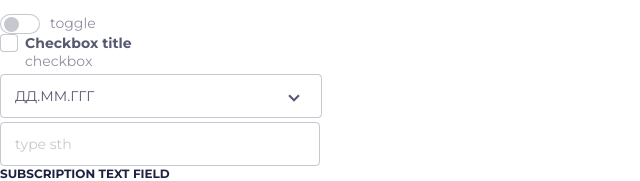
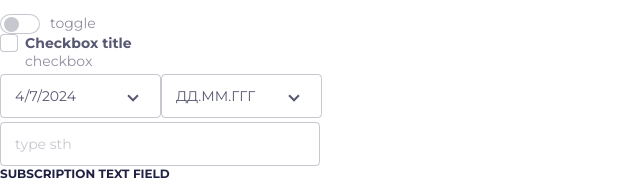
Before and after one commit to gloomy-onion/Looking, a React app: page / in a window 1280 px wide. Shown: the part 892-1073 px from the top of the page, without its empty margins (0-640 px from the left). Built offline with nearby package versions, Linux system fonts and the light colour scheme.

Commit message:
я попыталась сделать дропдаун более разнообразным, чтобы было как в макете

```diff
--- a/src/App.tsx
+++ b/src/App.tsx
@@ -46,7 +46,7 @@ export const App = () => {
       <Checkbox checkboxType={'toggle'} label={'toggle'} />
       <Checkbox checkboxType={'checkbox'} title={'Checkbox title'} label={'checkbox'} />
       <div style={{ width: '322px' }}>
-        <PickDate />
+        <PickDate type={'double'}/>
       </div>
       <TextField />
       <TextField label={'subscription text field'} textFieldType={'email'} placeholder={'Email'} hasButton />
--- a/src/ui-kit/DatePicker/PickDate.tsx
+++ b/src/ui-kit/DatePicker/PickDate.tsx
@@ -18,11 +18,12 @@ interface DatePickerProps {
   startDate?: Date | null;
   endDate?: Date | null;
   onChange?: (date: Date | null) => void;
+  type?: 'single' | 'double';
 }
 
 registerLocale('ru', ru);
 
-export const PickDate: React.FC<DatePickerProps> = () => {
+export const PickDate: React.FC<DatePickerProps> = ({ type,...otherProps}) => {
   const [rangeStart, setRangeStart] = useState<Date | null>(new Date());
   const [rangeEnd, setRangeEnd] = useState<Date | null>(null);
   const { today, midnightToday } = getToday();
@@ -35,8 +36,15 @@ export const PickDate: React.FC<DatePickerProps> = () => {
 
   return (
     <>
-      <DropdownContainer value={getDateValue(rangeStart, rangeEnd)} placeholder={PLACEHOLDER}>
+      <DropdownContainer
+        value={getDateValue(rangeStart, rangeEnd)}
+        startValue={getDateValue(rangeStart)}
+        endValue={getDateValue(rangeEnd)}
+        placeholder={PLACEHOLDER}
+        type={type}
+      >
         <DatePicker
+          {...otherProps}
           locale="ru"
           inline
           selectsRange
--- a/src/ui-kit/DatePicker/helpers.ts
+++ b/src/ui-kit/DatePicker/helpers.ts
@@ -1,9 +1,16 @@
 import { PLACEHOLDER } from './constants';
 
 export const getDateTimestamp = (date: Date) => new Date(date.getFullYear(), date.getMonth(), date.getDate()).getTime();
-export const getDateValue = (start: Date | null, end: Date | null) => {
+
+export const getDateValue = (start?: Date | null, end?: Date | null) => {
   if (start && end) {
     return `${start?.toLocaleDateString()} - ${end?.toLocaleDateString()}`;
+  }
+  if (end) {
+    return `${end?.toLocaleDateString()}`;
+  }
+  if (start) {
+    return `${start?.toLocaleDateString()}`;
   }
 
   return PLACEHOLDER;
@@ -12,5 +19,6 @@ export const getDateValue = (start: Date | null, end: Date | null) => {
 export const getToday = () => {
   const today = new Date();
   const midnightToday = today.setHours(0, 0, 0, 0);
+
   return { today, midnightToday };
 };
--- a/src/ui-kit/Dropdown/Dropdown.module.scss
+++ b/src/ui-kit/Dropdown/Dropdown.module.scss
@@ -22,7 +22,9 @@
 }
 
 .dropdownBox {
-  position: relative;
+  display: flex;
+  flex-direction: row;
+  justify-content: space-between;
 }
 
 .dropdownTopDefault {
--- a/src/ui-kit/Dropdown/DropdownContainer.tsx
+++ b/src/ui-kit/Dropdown/DropdownContainer.tsx
@@ -2,7 +2,6 @@ import cn from 'classnames';
 import React, { useEffect, useRef, useState } from 'react';
 
 import styles from './Dropdown.module.scss';
-import { Button } from '../Button/Button';
 import { Typography } from '../Typography/Typography';
 
 interface DropdownProps {
@@ -10,13 +9,17 @@ interface DropdownProps {
   children?: React.ReactNode;
   value?: string | null;
   placeholder?: string | null;
+  type?: 'single' | 'double';
+  startValue?: string | null;
+  endValue?: string | null;
 }
 
 type ComposedPath = () => Node[];
 
-export const DropdownContainer = ({ label, children, value, placeholder }: DropdownProps) => {
+export const DropdownContainer = ({ label, children, value, placeholder, type, startValue, endValue }: DropdownProps) => {
   const [showDropDown, setShowDropDown] = useState(false);
   const dropdownRef = useRef<HTMLDivElement>(null);
+
   const toggleDropDown = () => {
     setShowDropDown((prevState) => !prevState);
   };
@@ -45,6 +48,7 @@ export const DropdownContainer = ({ label, children, value, placeholder }: Dropd
         </Typography>
       )}
       <div className={styles.dropdownBox}>
+        {type === 'single' && (
           <div
             className={cn(styles.dropdown, {
               [styles.dropdownTopExpanded]: showDropDown,
@@ -56,20 +60,47 @@ export const DropdownContainer = ({ label, children, value, placeholder }: Dropd
             }}
           >
             <Typography color={'dark75'} size={'s'}>
-            {value}
+              {value || placeholder}
             </Typography>
             <button className={showDropDown ? styles.arrowExpanded : styles.arrow} />
           </div>
-        {showDropDown && (
-          <div ref={dropdownRef} className={styles.dropdownExpanded}>
-            {children}
-            <div className={styles.dropdownButtons}>
-              <Button label={'очистить'} buttonType={'clear'} />
-              <Button label={'применить'} buttonType={'clear'} />
+        )}
+        {type === 'double' && (
+          <>
+            <div
+              className={cn(styles.dropdown, {
+                [styles.dropdownTopExpanded]: showDropDown,
+                [styles.dropdownDefault]: !showDropDown,
+              })}
+              onClick={(e) => {
+                e.stopPropagation();
+                toggleDropDown();
+              }}
+            >
+              <Typography color={'dark75'} size={'s'}>
+                {startValue}
+              </Typography>
+              <button className={showDropDown ? styles.arrowExpanded : styles.arrow} />
             </div>
+            <div
+              className={cn(styles.dropdown, {
+                [styles.dropdownTopExpanded]: showDropDown,
+                [styles.dropdownDefault]: !showDropDown,
+              })}
+              onClick={(e) => {
+                e.stopPropagation();
+                toggleDropDown();
+              }}
+            >
+              <Typography color={'dark75'} size={'s'}>
+                {endValue}
+              </Typography>
+              <button className={showDropDown ? styles.arrowExpanded : styles.arrow} />
             </div>
+          </>
         )}
       </div>
+      {showDropDown && <div className={styles.dropdownContent}>{children}</div>}
     </div>
   );
 };
```
Lines whose indentation alone changed are shown as unchanged.
